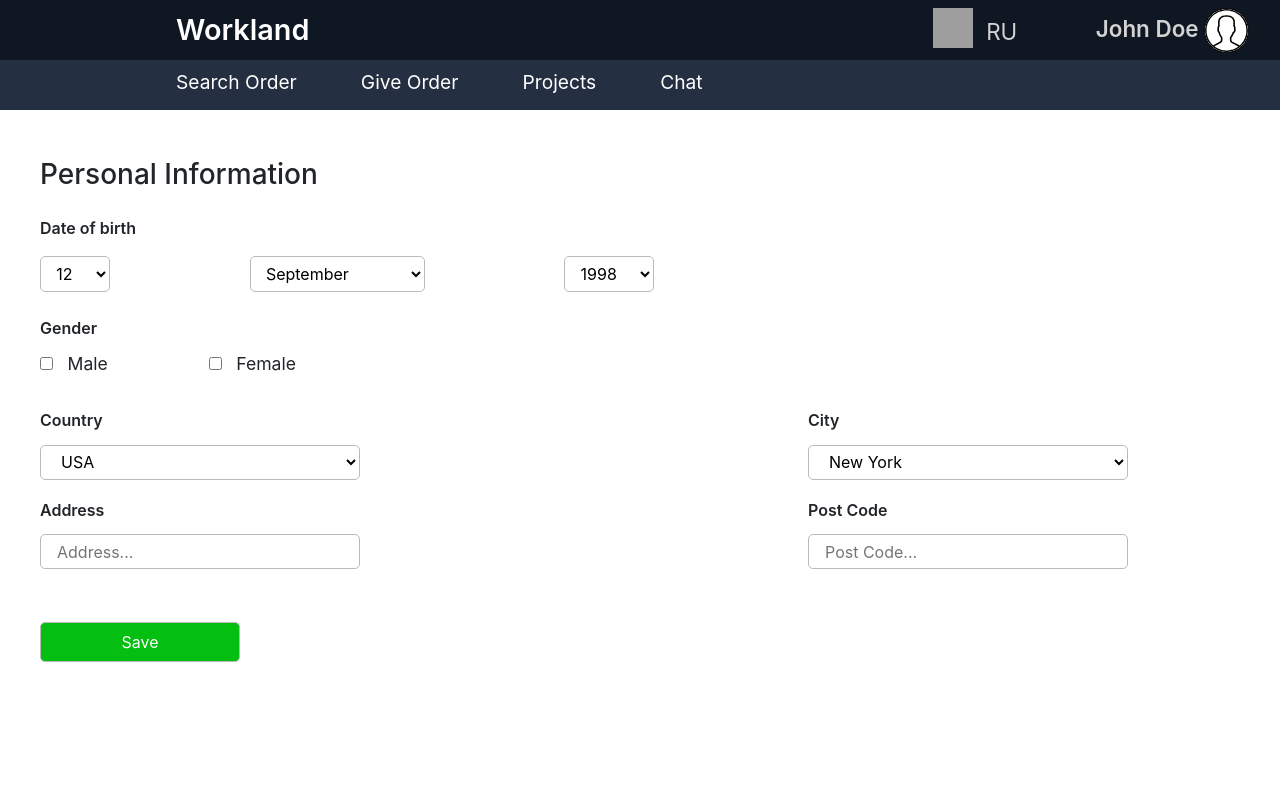
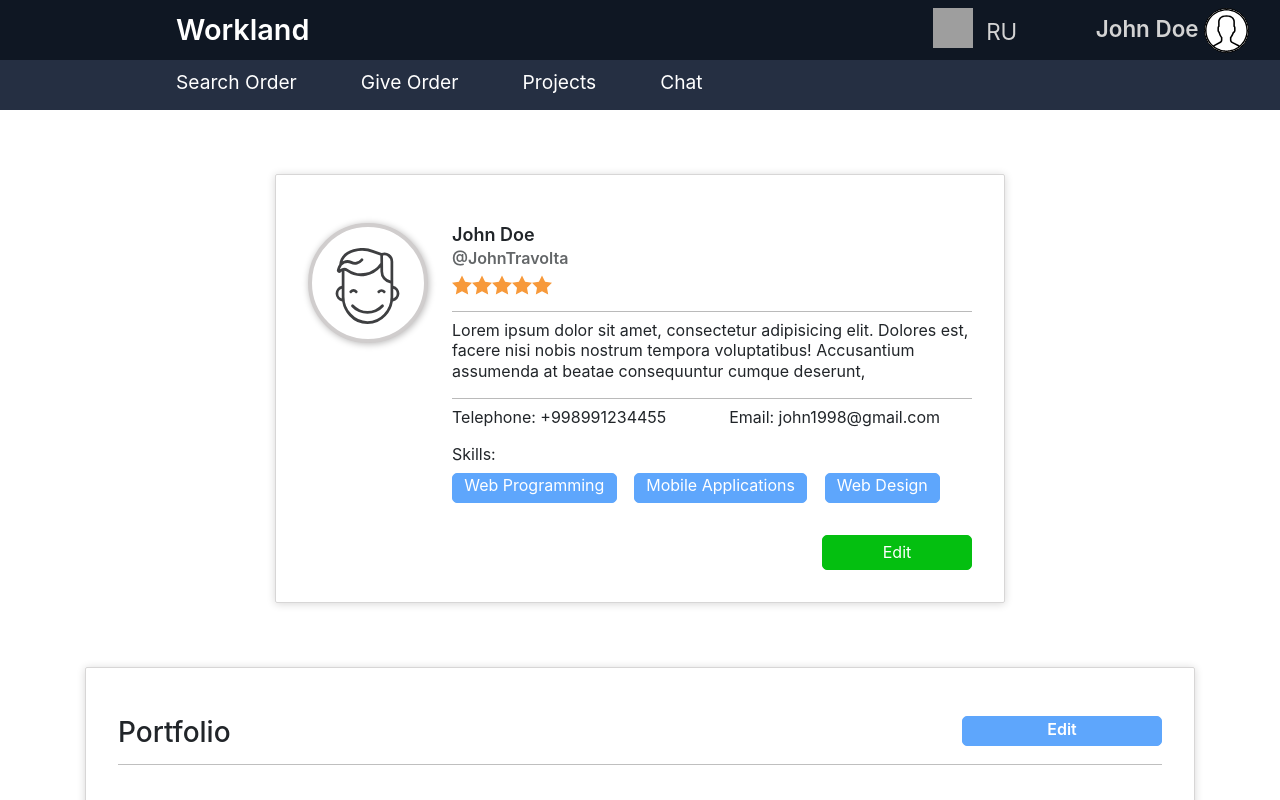
Before and after one commit to colibrisoftteam/Workland-UI, a React (Create React App) app: page /profile in a window 1280 px wide. Shown: the top 800 px of the page. Built offline with nearby package versions, Linux system fonts and the light colour scheme; grey boxes are pictures that could not be loaded.

Commit message:
last version of the profile and settings

```diff
--- a/src/App.js
+++ b/src/App.js
@@ -12,7 +12,10 @@ import SignIn from "./Components/auth/signin/SignIn";
 import SignUp from "./Components/auth/signup/SignUp";
 import SignUpVer from "./Components/auth/signup/SignUpVer";
 import SignUpComplete from "./Components/auth/signup/SignUpComplete";
-import AboutSettings from "./Components/Settings/AboutSettings";
+import Portfolio from "./Components/Profile/Portfolio";
+import PortfolioProjects from "./Components/Profile/Portfolio-Projects";
+import NewProject from "./Components/Profile/NewProject";
+import Project1 from "./Components/Profile/Project1";
 import ProfilePayment from "./Components/Settings/ProfilePayment";
 import Help from "./Components/Help/Help";
 
@@ -32,10 +35,13 @@ class App extends Component {
                     <Route path={'/dashboard/give_order'} component={GiveOrder}/>
                     <Route path={'/dashboard/projects'} component={MyProjects}/>
                     <Route path={'/dashboard/chat'} component={Chat}/>
-                    <Route path={'/profile'} component={AboutSettings}/>
+                    <Route path={'/profile'} component={Portfolio}/>
                     <Route path={'/settings'} component={Profile}/>
                     <Route path={'/payment'} component={ProfilePayment}/>
                     <Route path={'/help'} component={Help}/>
+                    <Route path={'/edit'} component={PortfolioProjects}/>
+                    <Route path={'/new'} component={NewProject}/>
+                    <Route path={'/project'} component={Project1}/>
                 </Switch>
             </div>
         );
```
